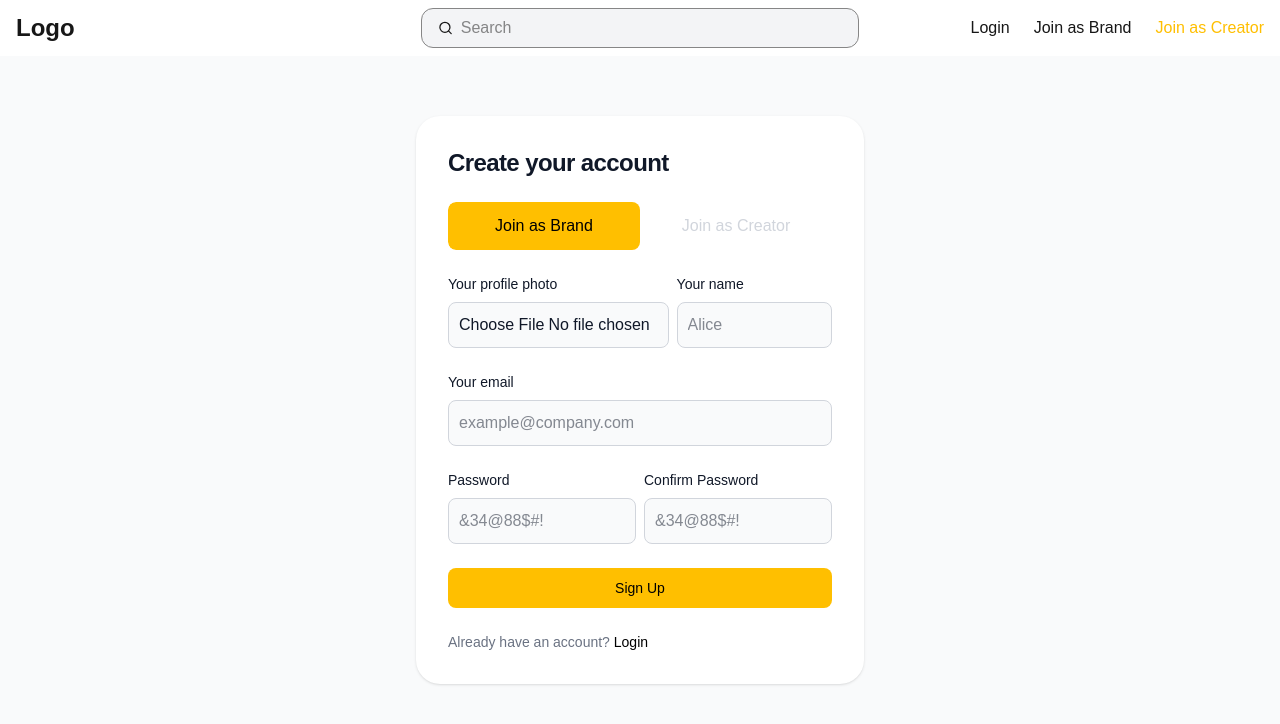
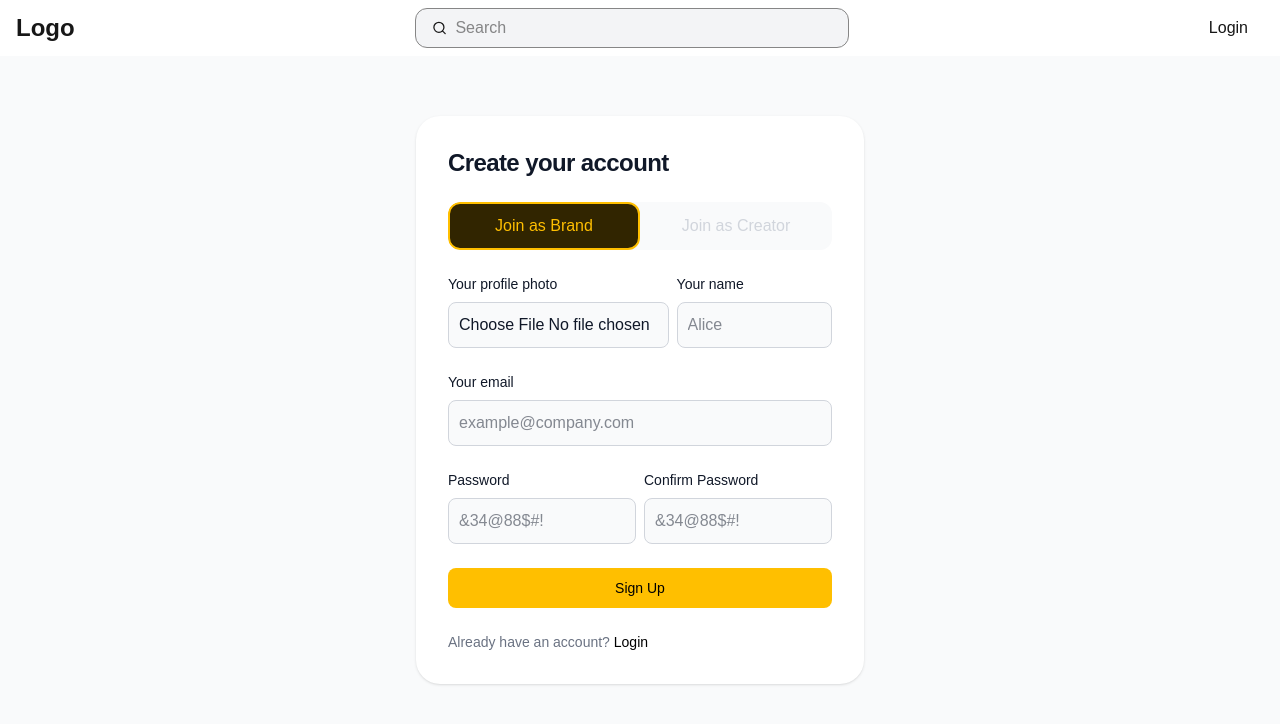
Before and after one commit to shabinx30/Collabify, a Next.js app in the folder frontend/: page /signup in a window 1280 px wide. Shown: the top 724 px of the page. Built offline with nearby package versions, Linux system fonts and the light colour scheme.

Commit message:
style(signup)

```diff
--- a/frontend/src/app/page.tsx
+++ b/frontend/src/app/page.tsx
@@ -8,7 +8,7 @@ const Home = () => {
     return (
         <>
             <NavBar page="signup" />
-            <main className="flex flex-col gap-[4em] py-[4em] bg-white dark:bg-[#1b1b1b] px-[2em] lg:px-[6em] xl:px-[12em]">
+            <main className="flex flex-col gap-[4em] py-[6em] bg-white dark:bg-[#1b1b1b] px-[2em] lg:px-[6em] xl:px-[12em]">
                 <Hero />
                 <Featured />
                 <Benefits />
--- a/frontend/src/app/signup/page.tsx
+++ b/frontend/src/app/signup/page.tsx
@@ -38,7 +38,7 @@ const SignUp = () => {
                                 <h1 className="text-xl font-bold leading-tight tracking-tight text-gray-900 md:text-2xl dark:text-white">
                                     Create your account
                                 </h1>
-                                <div className="flex w-full relative rounded-lg overflow-hidden">
+                                <div className="flex w-full relative rounded-xl overflow-hidden bg-gray-50 dark:bg-black">
                                     {/* Animated background */}
                                     <motion.div
                                         initial={false}
@@ -53,7 +53,7 @@ const SignUp = () => {
                                             stiffness: 300,
                                             damping: 30,
                                         }}
-                                        className="absolute h-full w-1/2 rounded-lg bg-[#FFBF00] z-0"
+                                        className="absolute h-full w-1/2 rounded-xl bg-[#312500] border-2 border-[#FFBF00] z-0"
                                     />
 
                                     {/* Buttons */}
@@ -61,7 +61,7 @@ const SignUp = () => {
                                         onClick={() => setUserType("brand")}
                                         className={`flex-1 flex py-3 justify-center z-10 cursor-pointer transition-colors duration-300 ${
                                             userType === "brand"
-                                                ? "text-black"
+                                                ? "text-[#FFBF00]"
                                                 : "text-gray-300"
                                         }`}
                                     >
@@ -71,7 +71,7 @@ const SignUp = () => {
                                         onClick={() => setUserType("creator")}
                                         className={`flex-1 flex py-3 justify-center z-10 cursor-pointer transition-colors duration-300 ${
                                             userType === "creator"
-                                                ? "text-black"
+                                                ? "text-[#FFBF00]"
                                                 : "text-gray-300"
                                         }`}
                                     >
--- a/frontend/src/components/NavBar.tsx
+++ b/frontend/src/components/NavBar.tsx
@@ -1,10 +1,10 @@
 import { FiSearch } from "react-icons/fi";
 import Link from "next/link";
 
-const NavBar = ({ page }: { page: "login" | "signup" }) => {
+const NavBar = ({ page }: { page: "login" | "signup" | "home" }) => {
     return (
-        <nav className="bg-white dark:bg-[#1b1b1b] fixed w-screen">
-            <ul className="flex py-2 justify-between px-4">
+        <nav className="bg-white dark:bg-[#1b1b1b] z-[999] fixed w-screen">
+            <ul className="flex py-2 justify-between pr-8 pl-4">
                 <li className="flex-1 font-bold my-1 text-lg md:text-2xl">
                     {" "}
                     <Link href="/">Logo</Link>{" "}
@@ -18,9 +18,20 @@ const NavBar = ({ page }: { page: "login" | "signup" }) => {
                     />
                 </li>
                 <li className="flex-1/3 lg:flex-1 flex text-sm items-center lg:text-base justify-end gap-6 my-1">
-                    {page != "login" && <Link href="/login">Login</Link>}
-                    <Link href="/signup"><p>Join as Brand</p></Link>
-                    <Link href="/signup"><p className="text-[#FFBF00]">Join as Creator</p></Link>
+                    {page != "login" ? (
+                        <Link href="/login">Login</Link>
+                    ) : (
+                        <>
+                            <Link href="/signup">
+                                <p>Join as Brand</p>
+                            </Link>
+                            <Link href="/signup">
+                                <p className="text-[#FFBF00]">
+                                    Join as Creator
+                                </p>
+                            </Link>
+                        </>
+                    )}
                 </li>
             </ul>
         </nav>
```
